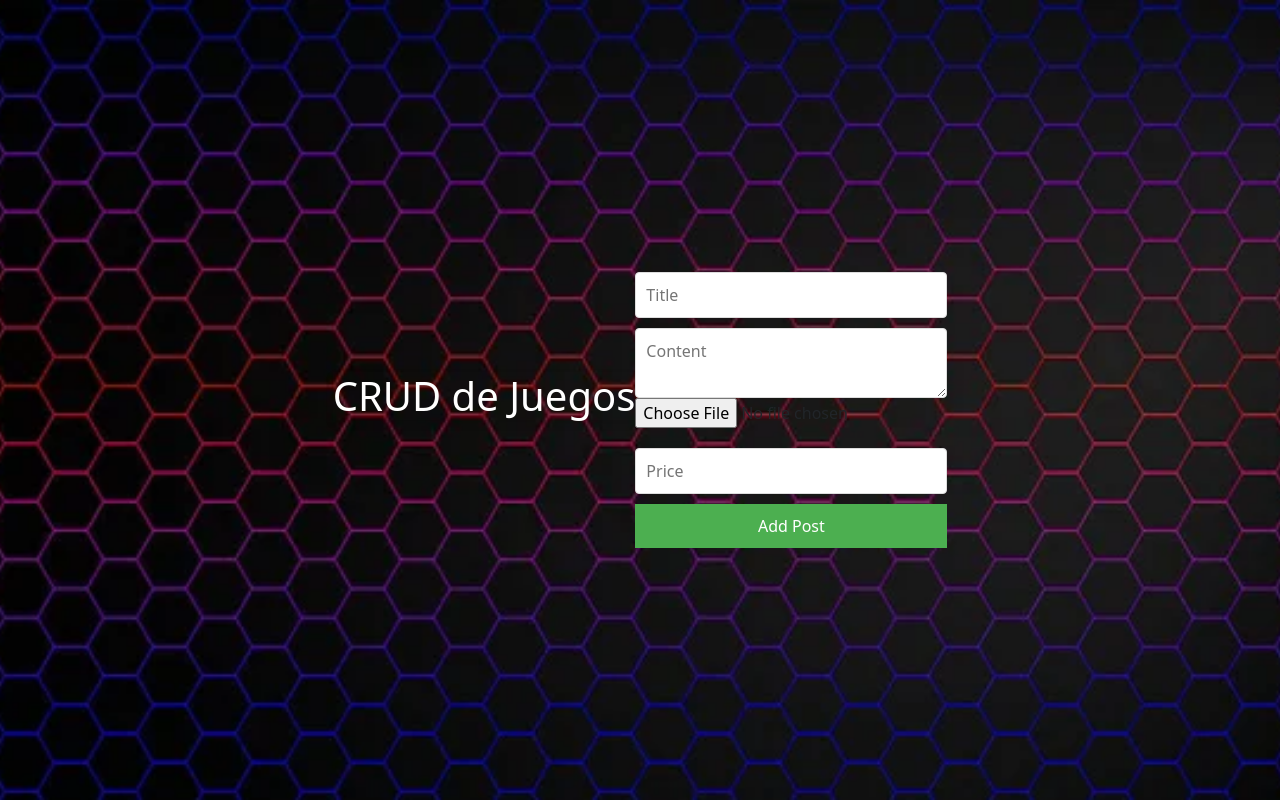
After one commit to NaTheFunny/GamePeek-Django, a Django app: page /crud/ in a window 1280 px wide. The commit adds this page. Run offline with Django 4.2, Linux system fonts and the light colour scheme; parts of the project's set-up code (start-up, migrations or seed data) failed here and were passed over.

Commit message:
agregando detalles a las vistas

```diff
--- a/api/urls.py
+++ b/api/urls.py
@@ -18,7 +18,7 @@ from django.conf import settings
 from django.conf.urls.static import static
 from django.urls import path,include
 from post.api.router import router_posts
-from post.views import index
+from post.views import index , crud_view
 
 
 
@@ -26,4 +26,5 @@ urlpatterns = [
     path('admin/', admin.site.urls),
     path('api/',include(router_posts.urls)),
     path('', index, name='index'),
+    path('crud/', crud_view, name='crud_view'),
 ] + static(settings.STATIC_URL, document_root=settings.STATIC_ROOT) + static(settings.MEDIA_URL, document_root=settings.MEDIA_ROOT)
--- a/post/api/views.py
+++ b/post/api/views.py
@@ -2,8 +2,10 @@ from rest_framework.viewsets import ModelViewSet
 from post.models import Post
 from post.api.serializers import PostSerializer
 from rest_framework.parsers import MultiPartParser, FormParser
+from rest_framework.permissions import IsAuthenticatedOrReadOnly
 
 class PostApiViewSet(ModelViewSet):
     serializer_class = PostSerializer
     queryset = Post.objects.all()
     parser_classes = (MultiPartParser,FormParser,)
+    permission_classes = [IsAuthenticatedOrReadOnly]
--- /dev/null
+++ b/post/static/post/css/crud.css
@@ -0,0 +1,62 @@
+
+
+
+body {
+    background-image: url("../img/background.jpg");
+    background-size: cover;
+    background-attachment: fixed;
+    background-repeat: no-repeat;
+    background-position: center center;
+    margin: 0;
+    padding: 0;
+    font-family: Arial, Helvetica, sans-serif;
+    display: flex;
+    justify-content: center;
+    align-items: center;
+    height: 100vh;
+    margin: 0;
+}
+
+.crud-title {
+    text-align:start;
+    color: white;
+    box-shadow: 0 4px 8px rgba(0,0,0,0.1);
+}
+
+.crud-container {
+    display: flex;
+    flex-direction: column;
+    align-items: center;
+    margin-top: 20px;
+}
+
+form {
+    display: flex;
+    flex-direction: column;
+}
+
+input[type="text"],
+input[type="number"],
+textarea,
+button {
+    margin-bottom: 10px;
+    padding: 10px;
+    border: 1px solid #ddd;
+    border-radius: 4px;
+    font-size: 1em;
+}
+
+button {
+    background-color: #4CAF50;
+    color: white;
+    border: none;
+    cursor: pointer;
+}
+
+button:hover {
+    background-color: #45a049;
+}
+
+input[type="file"] {
+    margin-bottom: 20px;
+}
--- /dev/null
+++ b/post/static/post/js/crud.js
@@ -0,0 +1,26 @@
+document.addEventListener('DOMContentLoaded', function() {
+    const form = document.getElementById('post-form');
+
+    form.addEventListener('submit', function(event) {
+        event.preventDefault();
+
+        const formData = new FormData();
+        formData.append('title', document.getElementById('title').value);
+        formData.append('content', document.getElementById('content').value);
+        formData.append('image', document.getElementById('image').files[0]);
+        formData.append('price', document.getElementById('price').value);
+
+        fetch('/api/post/', {
+            method: 'POST',
+            body: formData
+        })
+        .then(response => response.json())
+        .then(data => {
+            console.log('Nuevos datos obtenidos: ', data);
+            location.reload();
+        })
+        .catch(error => {
+            console.log('Error: ', error);
+        });
+    });
+});
--- a/post/static/post/js/main.js
+++ b/post/static/post/js/main.js
@@ -1,6 +1,5 @@
 document.addEventListener('DOMContentLoaded',function(){
     const cardContainer = document.getElementById('card-container');
-
     fetch('/api/post/')
         .then(response => {
             if (!response.ok){
--- /dev/null
+++ b/post/templates/crud.html
@@ -0,0 +1,27 @@
+<!DOCTYPE html>
+<html lang="en">
+<head>
+    <meta charset="UTF-8">
+    <meta name="viewport" content="width=device-width, initial-scale=1.0">
+    <title>CRUD de Juegos</title>
+    {% load static %}
+    <link rel="stylesheet" href="{% static 'css/crud.css' %}">
+    <link href="https://cdn.jsdelivr.net/npm/bootstrap@5.3.3/dist/css/bootstrap.min.css" rel="stylesheet" integrity="sha384-QWTKZyjpPEjISv5WaRU9OFeRpok6YctnYmDr5pNlyT2bRjXh0JMhjY6hW+ALEwIH" crossorigin="anonymous">
+</head>
+<body>
+    <h1 class="crud-title">CRUD de Juegos</h1>
+    <div class="crud-container">
+        <form id="post-form">
+            <input type="text" id="title" placeholder="Title">
+            <textarea id="content" placeholder="Content"></textarea>
+            <input type="file" id="image">
+            <input type="number" id="price" placeholder="Price">
+            <button type="submit">Add Post</button>
+        </form>
+        <div id="card-container" class="card-container"></div>
+    </div>
+
+    <script src="{% static 'js/crud.js' %}"></script>
+    <script src="https://cdn.jsdelivr.net/npm/bootstrap@5.3.3/dist/js/bootstrap.bundle.min.js" integrity="sha384-YvpcrYf0tY3lHB60NNkmXc5s9fDVZLESaAA55NDzOxhy9GkcIdslK1eN7N6jIeHz" crossorigin="anonymous"></script>
+</body>
+</html>
--- a/post/templates/index.html
+++ b/post/templates/index.html
@@ -6,9 +6,10 @@
     <title>Página Principal</title>
     {% load static %}
     <link rel="stylesheet" href="{% static 'css/style.css' %}">
+    <link href="https://cdn.jsdelivr.net/npm/bootstrap@5.3.3/dist/css/bootstrap.min.css" rel="stylesheet" integrity="sha384-QWTKZyjpPEjISv5WaRU9OFeRpok6YctnYmDr5pNlyT2bRjXh0JMhjY6hW+ALEwIH" crossorigin="anonymous">
 </head>
 <body>
-    <h1>Juegos Agregados</h1>
+    <h1 class="title">Juegos Agregados</h1>
     <div id="card-container" class="card-container">
         {% for post in Post %}
             <div class="card">
@@ -19,5 +20,7 @@
             </div>
         {% endfor %}
     </div>
+    <a href="{% url 'crud_view' %}">Ir a CRUD de Juegos</a>
     <script src="{% static 'js/main.js' %}"></script>
+    <script src="https://cdn.jsdelivr.net/npm/bootstrap@5.3.3/dist/js/bootstrap.bundle.min.js" integrity="sha384-YvpcrYf0tY3lHB60NNkmXc5s9fDVZLESaAA55NDzOxhy9GkcIdslK1eN7N6jIeHz" crossorigin="anonymous"></script>
 </body>
--- a/post/views.py
+++ b/post/views.py
@@ -5,3 +5,6 @@ from .models import Post
 def index(request):
     posts = Post.objects.all();
     return render(request,'index.html',{'posts':posts})
+
+def crud_view(request):
+    return render(request, 'crud.html')
```
Also changed, not shown: post/static/post/css/style.css (+13 -6 lines), archivos/fotos/gta_5_xbx_1-2.jpg (added), db.sqlite3, post/static/post/img/background.jpg (added).
